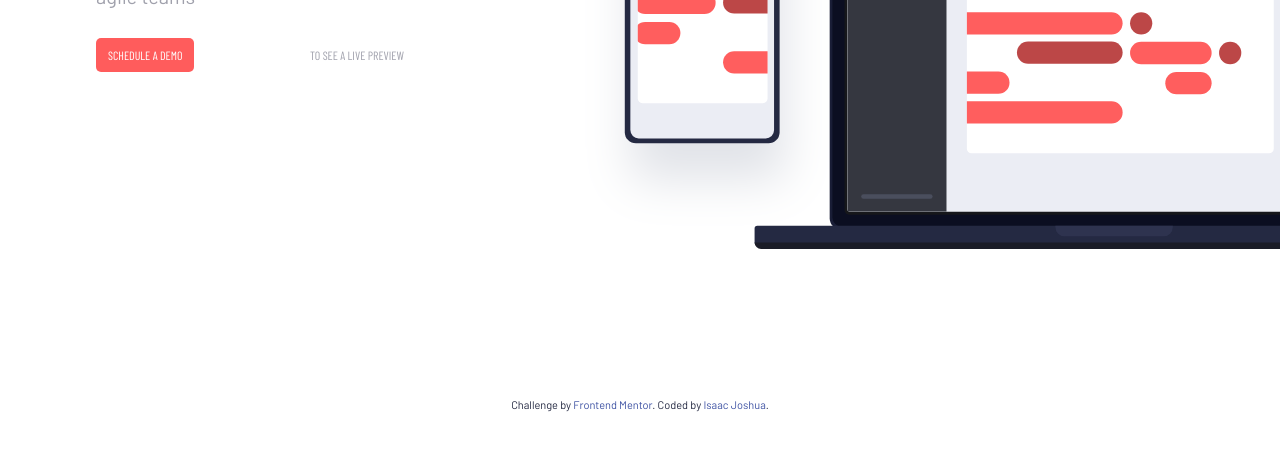
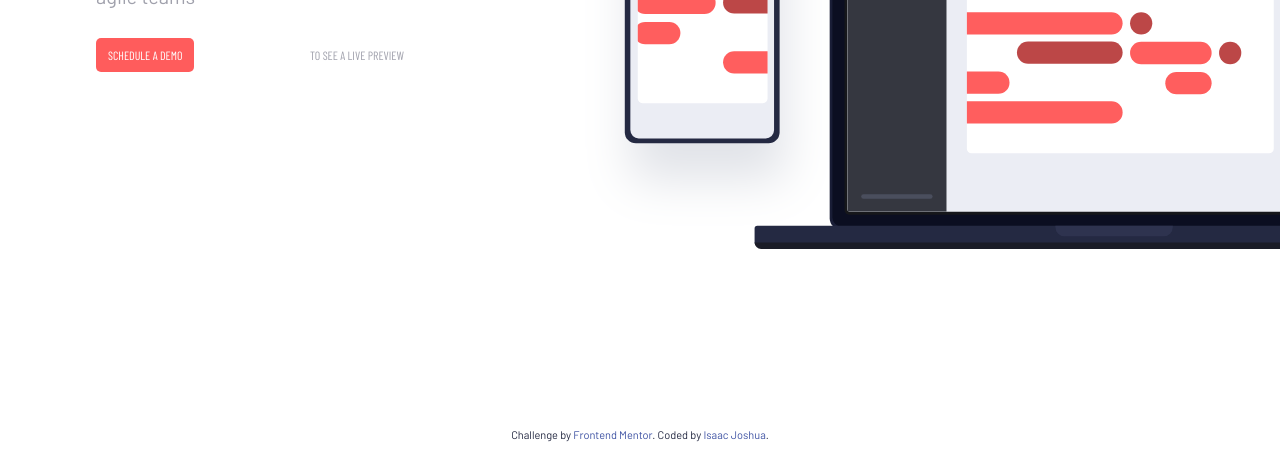
Before and after one commit to fegyisaac/project-tracking-website, a website: page index.html in a window 1280 px wide. Shown: the part 333-800 px from the top of the page. Drawn offline with nearby package versions, Linux system fonts and the light colour scheme; a web font is replaced by a local one.

Commit message:
Update index.html

```diff
--- a/index.html
+++ b/index.html
@@ -24,7 +24,8 @@
     }
     .attribution {
       position: absolute;
-      bottom: -320px;
+      bottom: -350px;
+      width: 100%;
       left: 50%;
       transform: translate(-50%);
       font-size: 11px;
```
